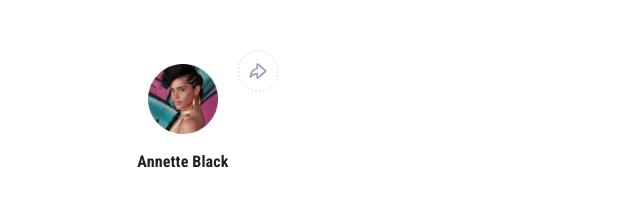
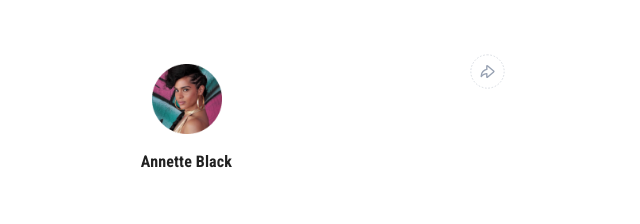
Before and after one commit to boiOctave/hngsocialtree, a React (Create React App) app: page / in a window 1280 px wide. Shown: the top 224 px of the page, without its empty margins (428-1068 px from the left). Built offline with nearby package versions, Linux system fonts and the light colour scheme; a web font is replaced by a local one.

Commit message:
adjusted share button position and size

```diff
--- a/src/components/Header/Header.css
+++ b/src/components/Header/Header.css
@@ -2,3 +2,8 @@
     width: 70px;
     height: 70px;
 }
+
+.share__button {
+    width: 35px;
+    height: 35px;
+}
--- a/src/components/Header/ProfileImage.js
+++ b/src/components/Header/ProfileImage.js
@@ -1,4 +1,4 @@
-import { Avatar, Box, Typography } from '@mui/material';
+import { Box, Typography } from '@mui/material';
 import React from 'react';
 import profile__img from '../../assets/images/profile__img.png';
 import './Header.css';
@@ -12,6 +12,7 @@ const ProfileImage = ({ name }) => {
                 alignItems: 'center',
                 flexDirection: 'column',
                 gap: '1rem',
+                flex: '0.5',
             }}>
             {/* <Avatar
                 alt='Profile Image'
```
